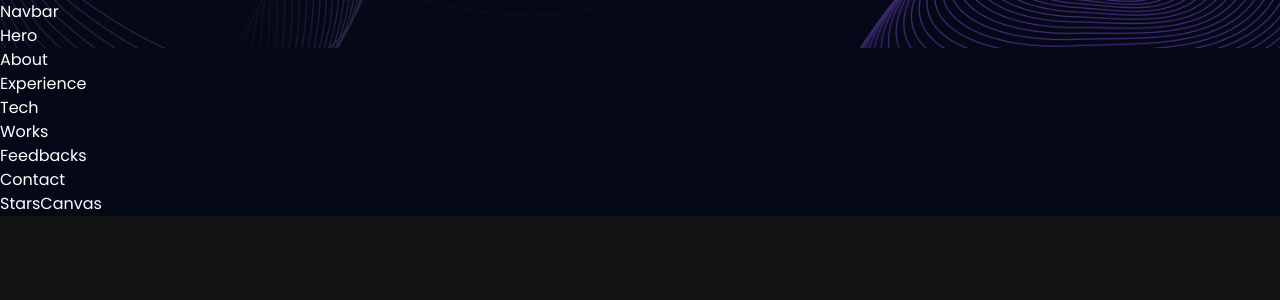
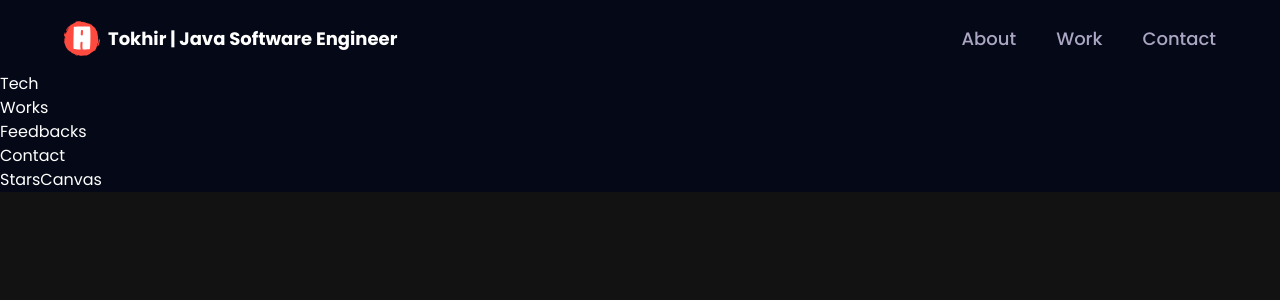
Before and after one commit to TokhirAsadov/3D-Web-Application, a React (Vite) app: page / in a window 1280 px wide. Shown: the top 300 px of the page. Built offline with nearby package versions, Linux system fonts and the light colour scheme.

Commit message:
Navbar.tsx component is done

```diff
--- a/src/components/Navbar.tsx
+++ b/src/components/Navbar.tsx
@@ -1,7 +1,81 @@
+import { useState } from "react";
+import { Link } from 'react-router-dom';
+
+import { styles } from "../styles.ts";
+import { navLinks } from "../constants";
+import { logo, menu, close } from "../assets";
 
 const Navbar = () => {
+    const [active, setActive] = useState("")
+    const [toggle, setToggle] = useState(false);
+
     return (
-        <div>Navbar</div>
+        <nav
+            className={`${styles.paddingX} w-full flex items-center py-5 fixed top-0 z-20 bg-primary`}
+        >
+            <div className="w-full flex justify-between items-center max-w-7xl mx-auto">
+                <Link
+                    to={"/"}
+                    className={"flex items-center gap-2"}
+                    onClick={() => {
+                        setActive("");
+                        window.scrollTo(0, 0);
+                    }}
+                >
+                    <img src={logo} alt="logo" className={"w-9 h-9 object-cover"}/>
+                    <p className={"text-white text-[18px] font-bold cursor-pointer flex"}>Tokhir<span
+                        className={"sm:block hidden"}>&nbsp;| Java Software Engineer</span></p>
+                </Link>
+
+                <ul className={"list-none hidden sm:flex flex-row gap-10"}>
+                    {navLinks.map((link) => (
+                        <li
+                            key={link.id}
+                            className={`${
+                                active === link.title
+                                    ? "text-white"
+                                    : "text-secondary"
+                            } hover:text-white text-[18px] font-medium cursor-pointer`}
+                            onClick={() => setActive(link.title)}
+                        >
+                            <a href={`#${link.id}`}>{link.title}</a>
+                        </li>
+                    ))}
+                </ul>
+
+                <div className="sm:hidden flex flex-1 justify-end items-center">
+                    <img
+                        src={toggle ? close : menu}
+                        alt="menu"
+                        className={"w-[28px] h-[28px] object-contain cursor-pointer"}
+                        onClick={() => setToggle(!toggle)}
+                    />
+                </div>
+
+                <div
+                    className={`${!toggle ? 'hidden' : 'flex'} p-6 black-gradient absolute top-20 right-0 mx-4 my-2 min-w-[140px] z-10 rounded-xl`}
+                >
+                    <ul className={"list-none flex justify-end items-start flex-col gap-4 "}>
+                        {navLinks.map((link) => (
+                            <li
+                                key={link.id}
+                                className={`${
+                                    active === link.title
+                                        ? "text-white"
+                                        : "text-secondary"
+                                } font-poppins cursor-pointer font-medium text-[16px]`}
+                                onClick={() => {
+                                    setToggle(!toggle);
+                                    setActive(link.title);
+                                }}
+                            >
+                                <a href={`#${link.id}`}>{link.title}</a>
+                            </li>
+                        ))}
+                    </ul>
+                </div>
+            </div>
+        </nav>
     )
 }
 export default Navbar
```
